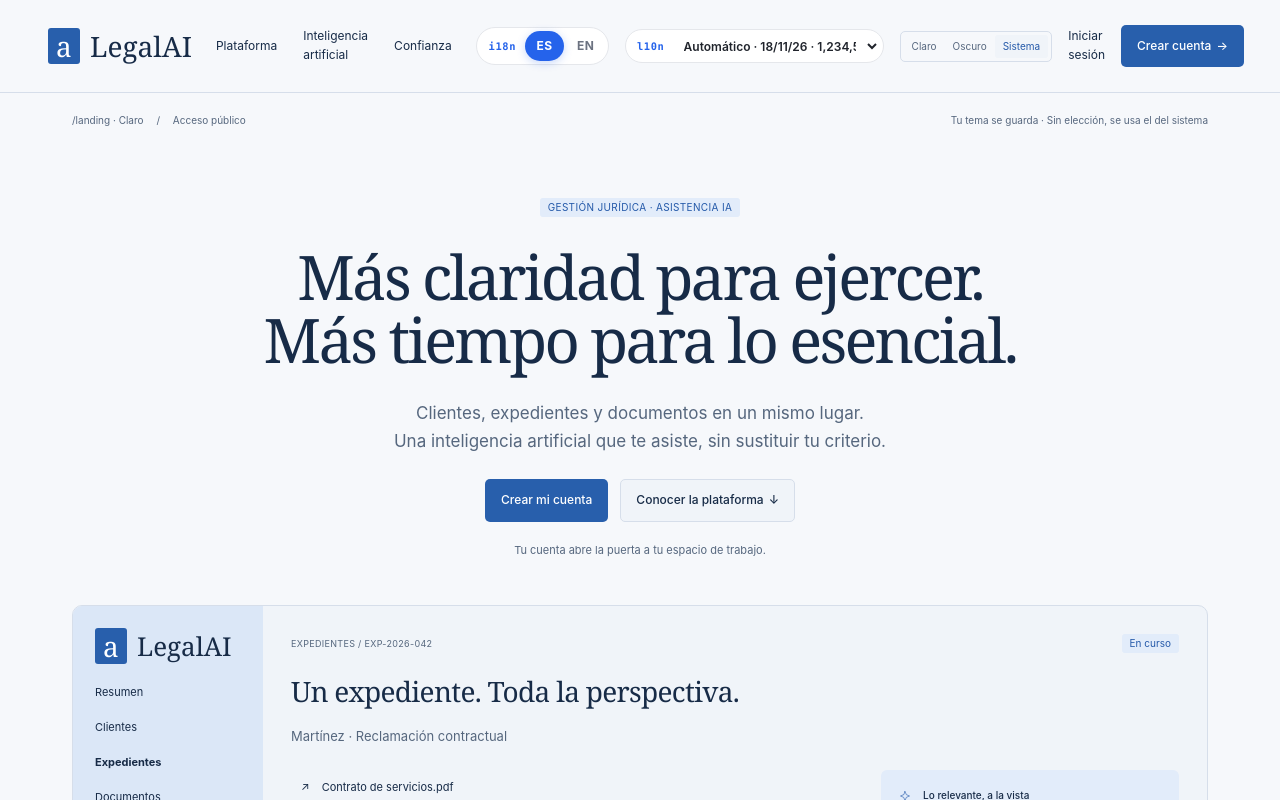
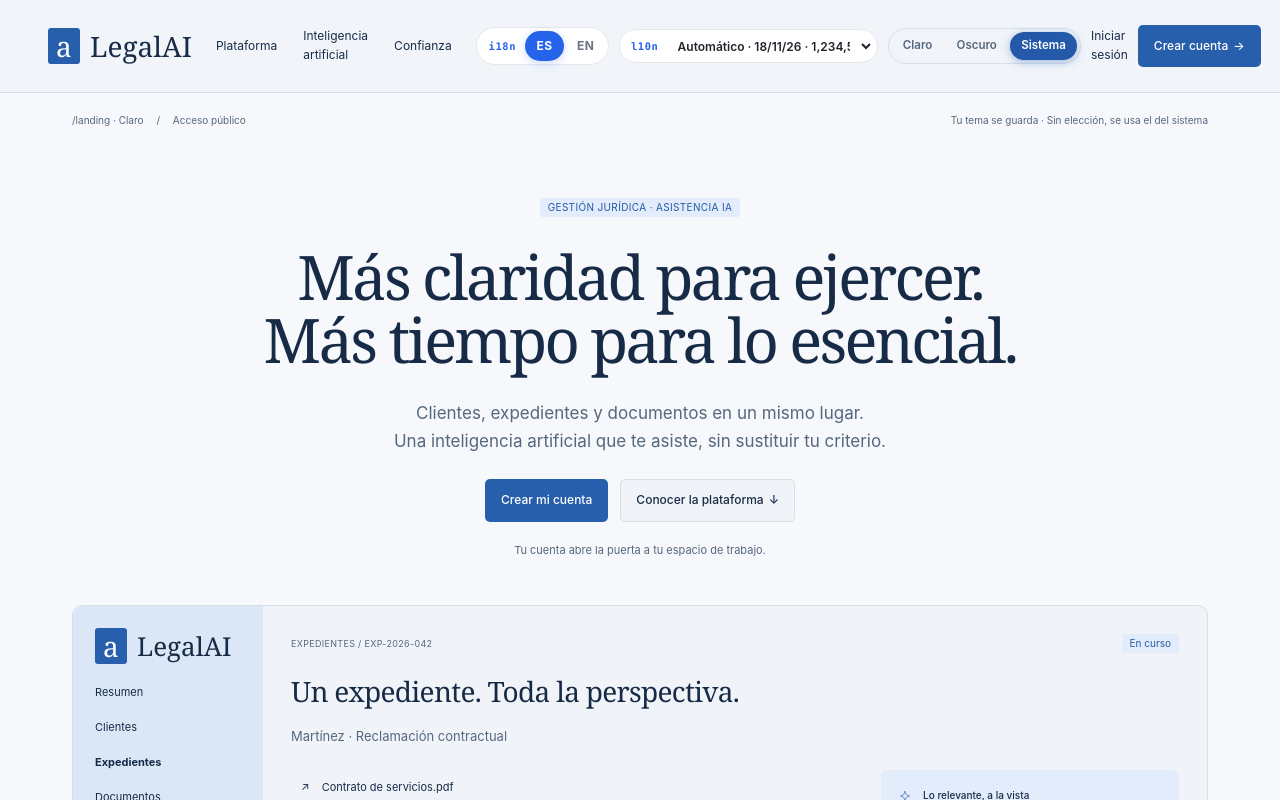
Before and after one commit to SlayerBlank/LegalAI-Frontend, an Angular app: page /landing in a window 1280 px wide. Shown: the top 800 px of the page. Built offline with nearby package versions, Linux system fonts and the light colour scheme.

Commit message:
feat(ui): cabecera moderna en la pagina de inicio

```diff
--- a/src/app/components/landing-pageComponent/landing-hero.css
+++ b/src/app/components/landing-pageComponent/landing-hero.css
@@ -214,3 +214,44 @@
 .preview-caption span {
   margin-right: 8px;
 }
+
+/* ---- Diseño moderno: cabecera tipo vidrio y selector de tema en píldora ---- */
+.public-header {
+  position: sticky;
+  top: 0;
+  z-index: 50;
+  background: color-mix(in srgb, var(--lp-panel, #fff) 78%, transparent);
+  backdrop-filter: saturate(160%) blur(14px);
+  -webkit-backdrop-filter: saturate(160%) blur(14px);
+}
+.header-actions {
+  gap: 10px;
+}
+.theme-switch {
+  border-radius: 999px;
+  gap: 2px;
+}
+.theme-switch button {
+  border-radius: 999px;
+  font-size: 0.72rem;
+  font-weight: 600;
+  padding: 0.35rem 0.7rem;
+  transition:
+    background 0.2s ease,
+    color 0.2s ease;
+}
+.theme-switch button[aria-pressed='true'] {
+  background: var(--lp-blue);
+  color: #fff;
+  box-shadow: 0 2px 8px color-mix(in srgb, var(--lp-blue) 40%, transparent);
+}
+@media (max-width: 1100px) {
+  .header-actions app-region-switcher {
+    display: none;
+  }
+}
+@media (prefers-reduced-motion: reduce) {
+  .theme-switch button {
+    transition: none;
+  }
+}
```
